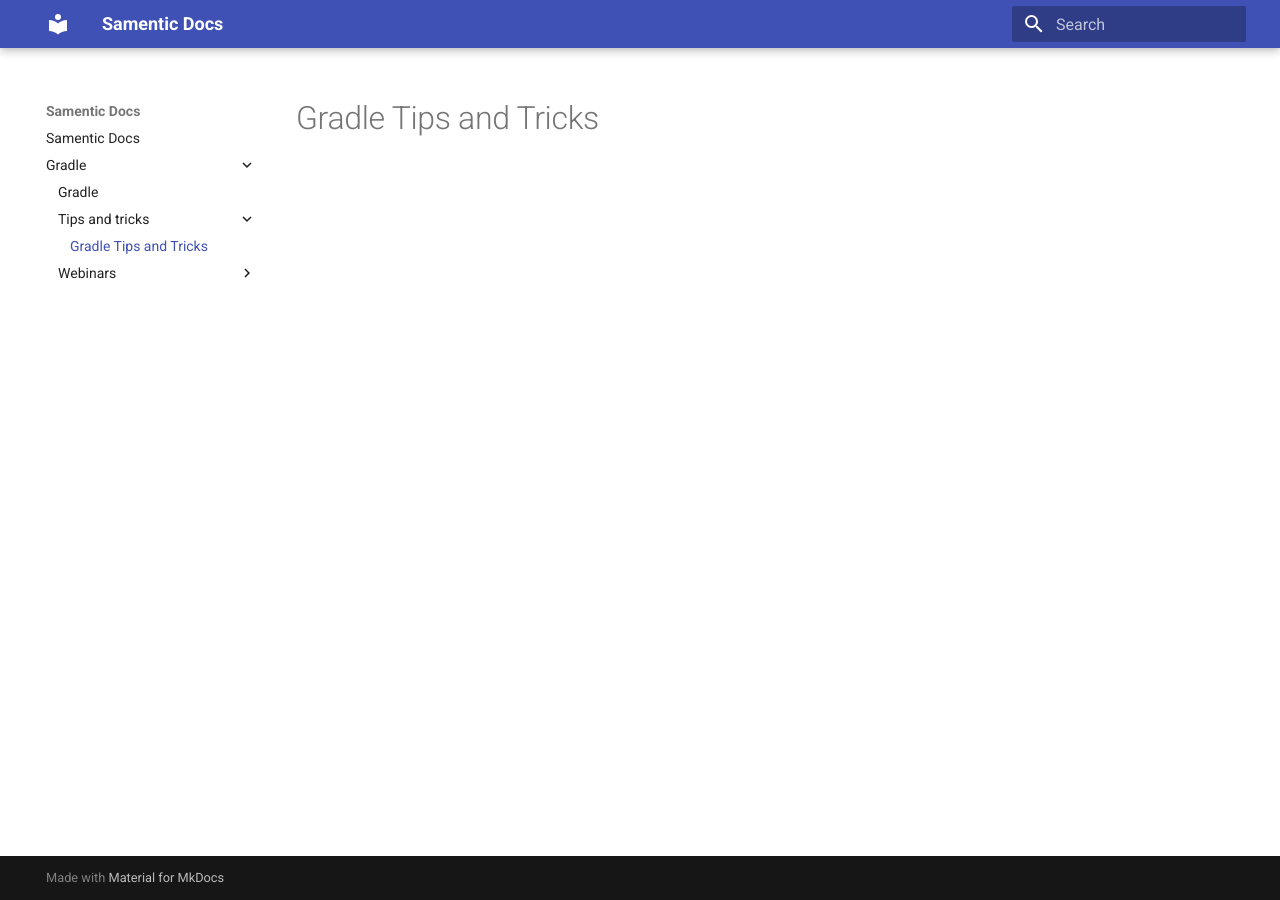
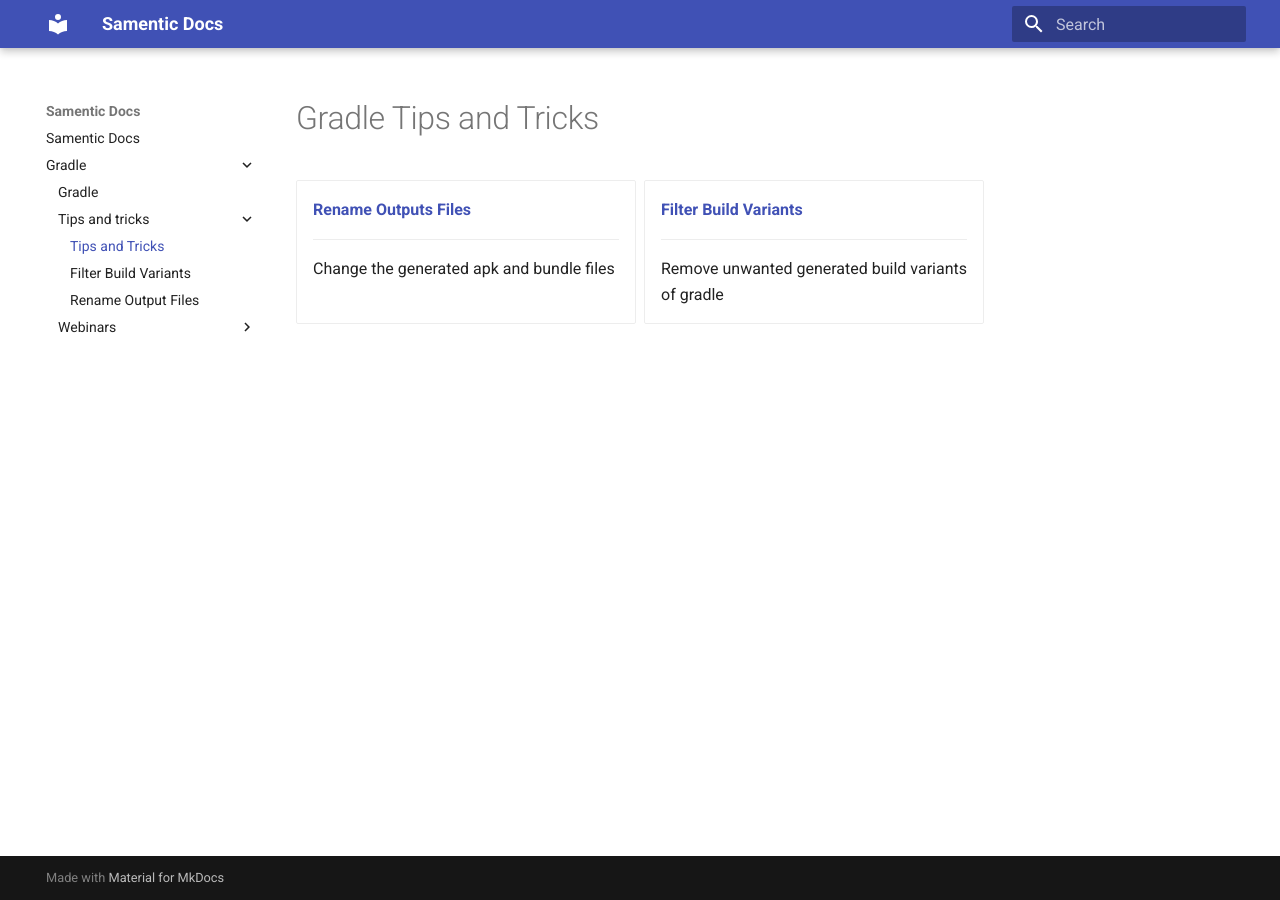
Before and after one commit to MohsenSameti/Samentic-Docs, an MkDocs documentation site: the page built from docs/gradle/tips-and-tricks/index.md, in a window 1280 px wide. Built offline with MkDocs 1.6.1 and Material for MkDocs 9.7.7, drawn with Linux system fonts in a browser that asks for light colours.

Commit message:
Add two previously written articles
- Filter Build Variants
- Rename Output Files

```diff
--- a/docs/gradle/tips-and-tricks/index.md
+++ b/docs/gradle/tips-and-tricks/index.md
@@ -1 +1,20 @@
+---
+title: Tips and Tricks
+---
 # Gradle Tips and Tricks
+
+<div class="grid cards" markdown>
+
+-   [__Rename Outputs Files__](./rename-output-files.md)
+
+    ---
+
+    Change the generated apk and bundle files
+
+-   [__Filter Build Variants__](./build-variant-filtering.md)
+
+    ---
+
+    Remove unwanted generated build variants of gradle
+
+</div>
--- a/mkdocs.yml
+++ b/mkdocs.yml
@@ -3,6 +3,9 @@ site_url: https://docs.samentic.com
 markdown_extensions:
   - attr_list
   - md_in_html
+  - pymdownx.superfences
+  - pymdownx.tabbed:
+      alternate_style: true
   - pymdownx.emoji:
       emoji_index: !!python/name:material.extensions.emoji.twemoji
       emoji_generator: !!python/name:material.extensions.emoji.to_svg
```
Also changed, not shown: docs/gradle/tips-and-tricks/build-variant-filtering.md (added, +42 -0 lines), docs/gradle/tips-and-tricks/rename-output-files.md (added, +80 -0 lines).
